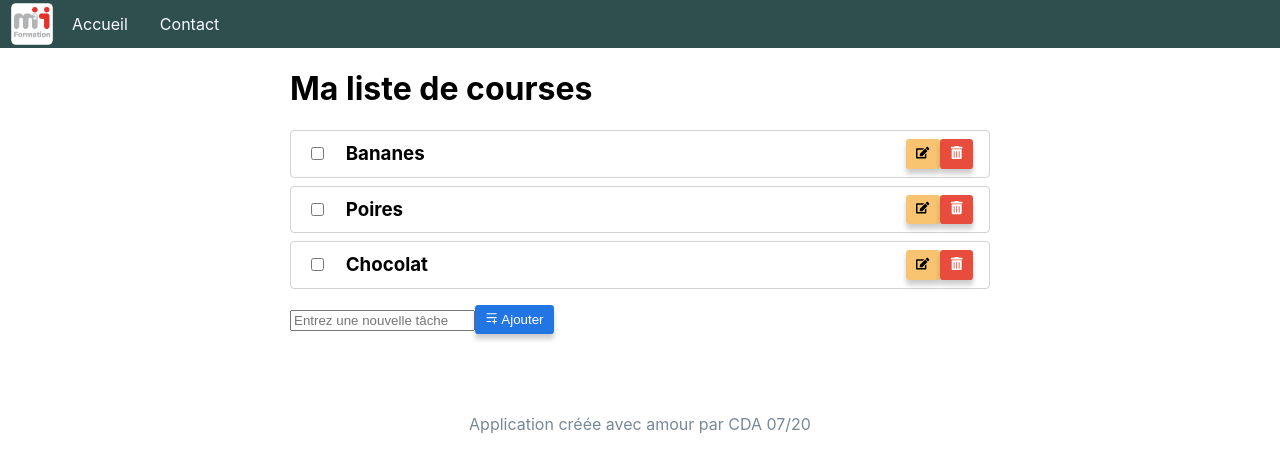
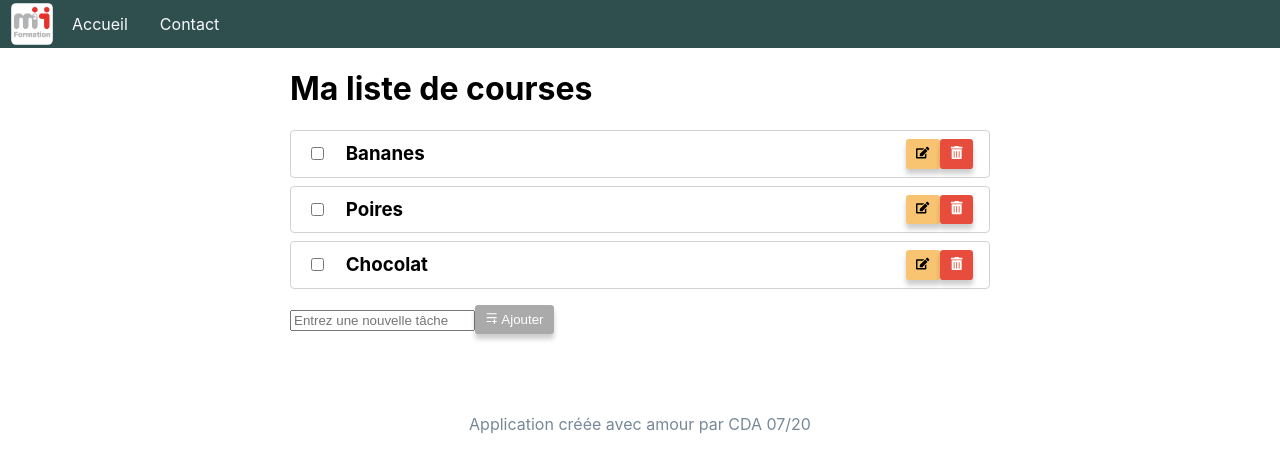
Before and after one commit to M2i-CDA-0720-Grenoble/s20-mobile-react-intro, a React (Create React App) app: page / in a window 1280 px wide. Shown: the top 472 px of the page. Built offline with nearby package versions, Linux system fonts and the light colour scheme.

Commit message:
Add disabled add button on empty text field

```diff
--- a/src/App.jsx
+++ b/src/App.jsx
@@ -24,6 +24,9 @@ const App = () => {
   const handleSubmit = (event) => {
     // Empêche le rechargement de la page
     event.preventDefault();
+
+    // Si le champ texte n'est pas vide
+    if (newTodo !== '') {
       // Remplace la liste des tâches existantes par une nouvelle liste contenant...
       setTodos([
         // ...toutes les tâches actuellement existantes...
@@ -31,9 +34,9 @@ const App = () => {
         // ...ainsi que la nouvelle tâche à ajouter
         newTodo
       ]);
-
       // Vide le champ "Ajouter une tâche"
       setNewTodo('');
+    }
   }
 
   const deleteTodo = (text) => {
@@ -65,7 +68,7 @@ const App = () => {
           onChange={(event) => setNewTodo(event.target.value)}
           value={newTodo}
         />
-        <Button color="blue" dark>
+        <Button color="blue" dark disabled={newTodo === ''}>
           <RiMenuAddLine /> Ajouter
         </Button>
       </form>
--- a/src/components/Button.css
+++ b/src/components/Button.css
@@ -31,7 +31,12 @@
     ;
 }
 
-.Button:hover:after {
+.Button.disabled {
+    background-color: #aaa!important;
+    cursor: not-allowed;
+}
+
+.Button:not(.disabled):hover:after {
     width: 100%;
     left: 0;
     opacity: .3;
@@ -41,7 +46,7 @@
     outline: none;
 }
 
-.Button:active {
+.Button:not(.disabled):active {
     transform: translateY(2px);
     -webkit-box-shadow: 0px 5px 5px 0px rgba(0,0,0,0.1);
     box-shadow: 0px 5px 5px 0px rgba(0,0,0,0.1);
--- a/src/components/Button.jsx
+++ b/src/components/Button.jsx
@@ -1,7 +1,7 @@
 import './Button.css';
 
-const Button = ({ children, color, dark, ...otherProps }) =>
-  <button className={'Button ' + color + (dark ? ' dark' : '')} {...otherProps}>
+const Button = ({ children, color, dark, disabled, ...otherProps }) =>
+  <button className={'Button ' + color + (dark ? ' dark' : '') + (disabled ? ' disabled' : '')} {...otherProps}>
     {children}
   </button>
 ;
--- a/src/components/Todo.jsx
+++ b/src/components/Todo.jsx
@@ -23,10 +23,14 @@ const Todo = ({ text, deleteTodo, updateTodo }) => {
   const handleSubmit = (event) => {
     // Empêche le rechargement de la page
     event.preventDefault();
-    // Applique la modification
-    updateTodo(text, newText);
-    // Sort du mode "édition"
-    setEditing(false);
+
+    // Si le nouveau texte n'est pas vide
+    if (newText !== '') {
+      // Applique la modification
+      updateTodo(text, newText);
+      // Sort du mode "édition"
+      setEditing(false);
+    }
   }
 
   return (
@@ -42,7 +46,7 @@ const Todo = ({ text, deleteTodo, updateTodo }) => {
               value={newText}
               onChange={(event) => setNewText(event.target.value)}
             />
-            <Button color="blue" dark>
+            <Button color="blue" dark disabled={newText === ''}>
               <FaCheck />
             </Button>
           </form>
```
Lines whose indentation alone changed are shown as unchanged.
